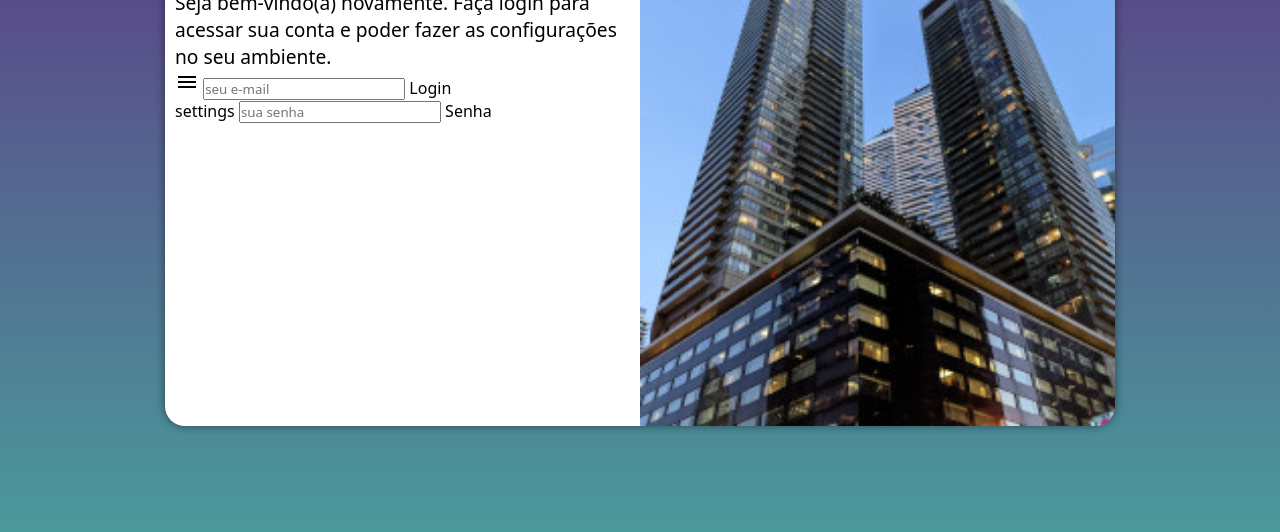
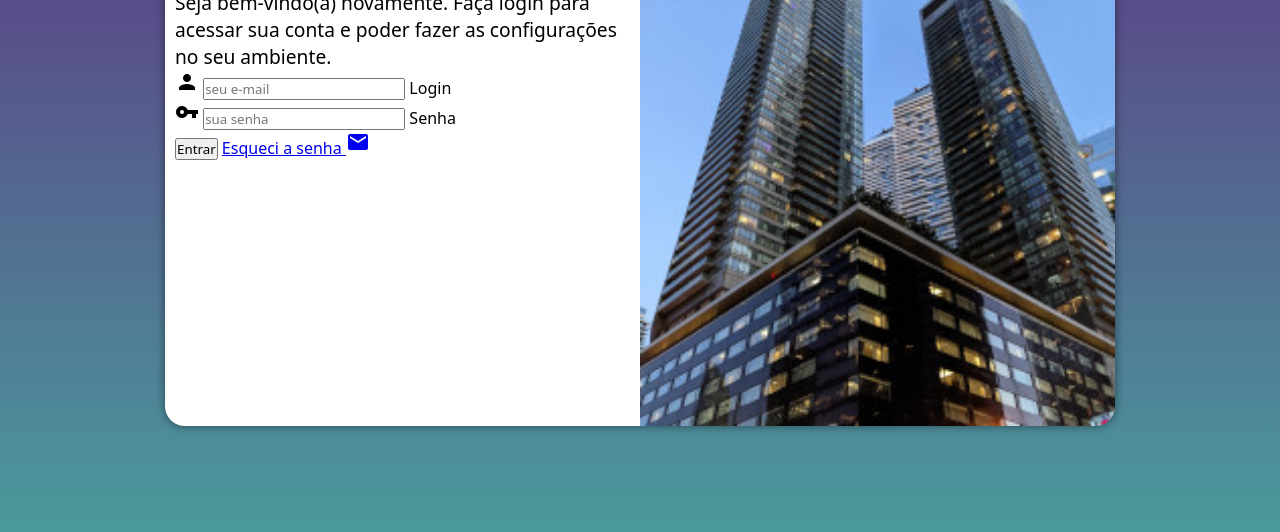
Before and after one commit to joaquimdeveloper/projeto-login, a plain HTML site: page index.html in a window 1280 px wide. Shown: the part 224-756 px from the top of the page. Drawn offline with nearby package versions, Linux system fonts and the light colour scheme.

Commit message:
adicionei o formulário

```diff
--- a/index.html
+++ b/index.html
@@ -5,12 +5,14 @@
     <meta http-equiv="X-UA-Compatible" content="IE=edge">
     <meta name="viewport" content="width=device-width, initial-scale=1.0">
     <title>Login</title>
-    <link rel="stylesheet" href="https://fonts.googleapis.com/css2?family=Material+Symbols+Outlined:opsz,wght,FILL,GRAD@20..48,100..700,0..1,-50..200" />
+    <link href="https://fonts.googleapis.com/icon?family=Material+Icons" rel="stylesheet">
     <link rel="stylesheet" href="estilos/style.css">
     <link rel="stylesheet" href="estilos/media-query.css">
     </head>
+
 <body>
     <main>
+
         <section id="login">
             <div id="imagem">
 
@@ -20,21 +22,24 @@
                 <p>Seja bem-vindo(a) novamente. Faça login para acessar sua conta e poder fazer as configurações no seu ambiente. </p>
                 <form action="login.php" method="post" autocomplete="on">
                     <div class="campo">
-                        <span class="material-symbols-outlined">
-                            menu
-                            </span>
+                        <i class="material-icons">person</i>
 
-                         <input type="email" name="login" id="ilogin"placeholder="seu e-mail" autocomplete="email">
+
+                         <input type="email" name="login" id="ilogin"placeholder="seu e-mail" autocomplete="email" required maxlength="30">
                         <label for="ilogin">Login</label>
                     </div>
                     <div class="campo">
-                        <span class="material-icons-outlined">
-                            settings
-                            </span>
+                        <i class="material-icons">vpn_key</i>
+
+
                          <input type="password" name="senha" id="isenha" placeholder="sua senha"
-                             autocomplete=" current-password">
+                             autocomplete=" current-password" required minlength="8" maxlength="20">
                          <label for="isenha">Senha</label>
                     </div>
+                    <input type="submit" value="Entrar">
+                    <a href="esqueci.html">
+                        Esqueci a senha <i class="material-icons">mail</i>
+                    </a>
                 </form>
 
             </div>
```
